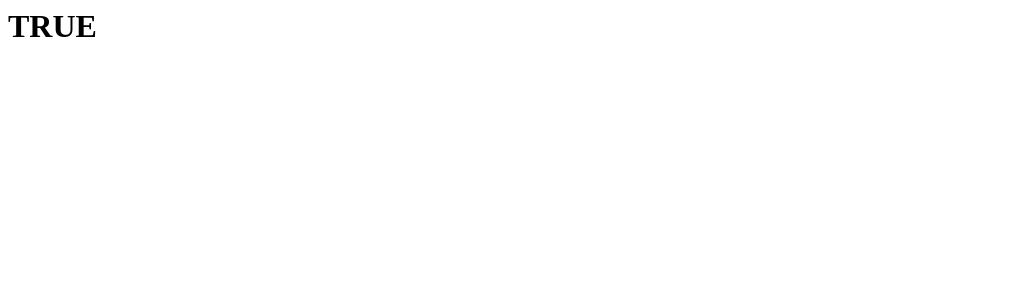
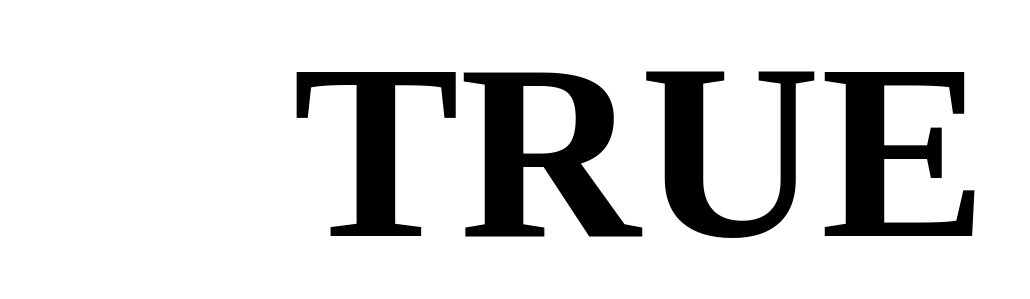
Before and after one commit to Fabien-Breizh/aotrousaoznegsperedsantel, a plain HTML site: page index.html in a window 1280 px wide. Shown: the whole page, without its empty margins (0-1030 px from the left). Drawn offline with Linux system fonts and the light colour scheme.

Commit message:
Update index.html

```diff
--- a/index.html
+++ b/index.html
@@ -1 +1 @@
-<h1>TRUE</h1>
+<h1 style="font-size: 250px;"><center>TRUE</center></h1>
```
